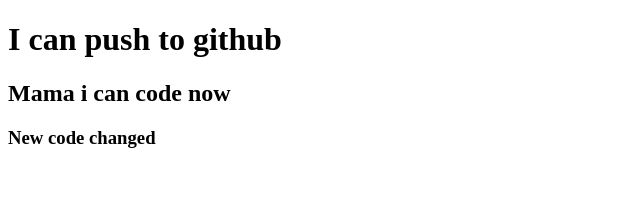
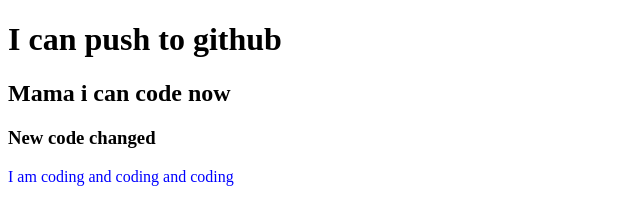
Before and after one commit to amiazmane/my-first-repo, a plain HTML site: page index.html in a window 1280 px wide. Shown: the whole page, without its empty margins (0-640 px from the left). Drawn offline with Linux system fonts and the light colour scheme.

Commit message:
style added

```diff
--- /dev/null
+++ b/index.css
@@ -0,0 +1,3 @@
+p {
+  color: blue;
+}
--- a/index.html
+++ b/index.html
@@ -5,10 +5,12 @@
     <meta http-equiv="X-UA-Compatible" content="IE=edge" />
     <meta name="viewport" content="width=device-width, initial-scale=1.0" />
     <title>My first repository in github</title>
+    <link rel="stylesheet" href="index.css" />
   </head>
   <body>
     <h1>I can push to github</h1>
     <h2>Mama i can code now</h2>
     <h3>New code changed</h3>
+    <p>I am coding and coding and coding</p>
   </body>
 </html>
```
